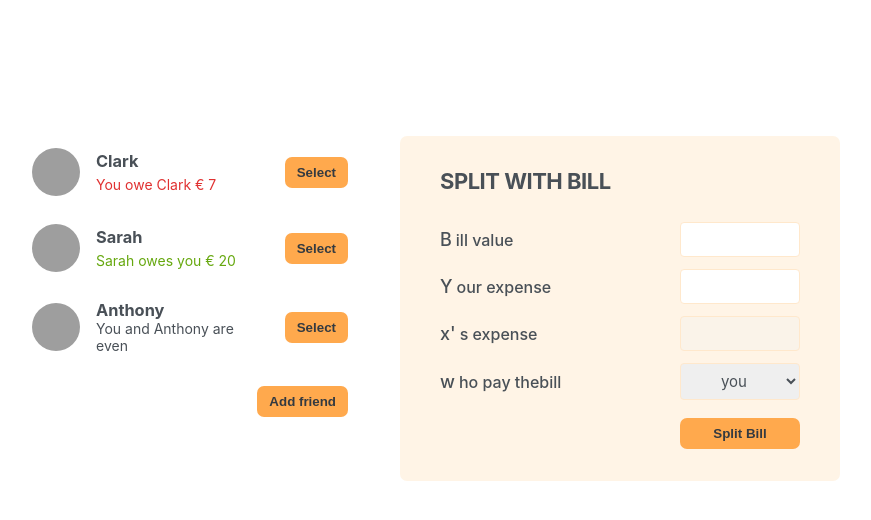
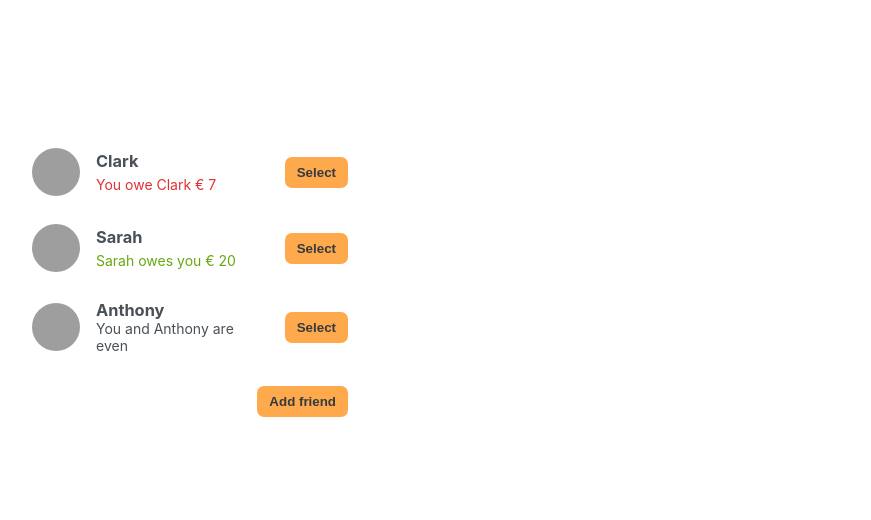
Before and after one commit to irabruce10/eat-N-Split, a React (Create React App) app: page / in a window 1280 px wide. Shown: the top 520 px of the page, without its empty margins (210-1081 px from the left). Built offline with nearby package versions, Linux system fonts and the light colour scheme; grey boxes are pictures that could not be loaded.

Commit message:
adding new frd

```diff
--- a/src/App.js
+++ b/src/App.js
@@ -34,20 +34,25 @@ export default function App() {
   const [isOpen, setIsOpen] = useState(false);
 
   const [newFriend, setNewFriend] = useState(initialFriends);
+  const [selectFriend, setSelectFriend] = useState(null);
 
   function handleToggle() {
     setIsOpen((open) => !open);
   }
 
-  function HandleAddFriend(fr) {
-    setNewFriend((friends) => [...friends, fr]);
+  function HandleAddFriend(friend) {
+    setNewFriend((friends) => [...friends, friend]);
     setIsOpen(false);
+  }
+
+  function handleSelectFriend(friend) {
+    setSelectFriend(friend);
   }
 
   return (
     <div className="app">
       <div className="sidebar">
-        <List friend={newFriend} />
+        <List friend={newFriend} onSelectFriend={handleSelectFriend} />
 
         {isOpen && <FormAddFriend onAddFriend={HandleAddFriend} />}
 
@@ -56,21 +61,25 @@ export default function App() {
         </Button>
       </div>
 
-      <FormSlpitBill />
+      {selectFriend && <FormSlpitBill selectFriend={selectFriend} />}
     </div>
   );
 }
 
-function List({ friend }) {
+function List({ friend, onSelectFriend }) {
   return (
     <ul>
       {friend.map((friend) => (
-        <Friend key={friend.id} friend={friend} />
+        <Friend
+          key={friend.id}
+          friend={friend}
+          onSelectFriend={onSelectFriend}
+        />
       ))}
     </ul>
   );
 }
-function Friend({ friend }) {
+function Friend({ friend, onSelectFriend }) {
   return (
     <li>
       <img src={friend.image} alt={friend.image} />
@@ -90,7 +99,7 @@ function Friend({ friend }) {
 
       {friend.balance === 0 && <p>You and {friend.name} are even</p>}
 
-      <Button>Select</Button>
+      <Button onClick={() => onSelectFriend(friend)}>Select</Button>
     </li>
   );
 }
@@ -131,10 +140,10 @@ function FormAddFriend({ onAddFriend }) {
   );
 }
 
-function FormSlpitBill() {
+function FormSlpitBill({ selectFriend }) {
   return (
     <form className="form-split-bill">
-      <h2>Split with bill</h2>
+      <h2>Split bill with {selectFriend.name}</h2>
 
       <label>Bill value</label>
       <input type="text" />
@@ -142,7 +151,7 @@ function FormSlpitBill() {
       <label>Your expense</label>
       <input type="text" />
 
-      <label>x's expense</label>
+      <label>{selectFriend.name}'s expense</label>
       <input type="text" disabled />
 
       <label>who pay thebill</label>
```
